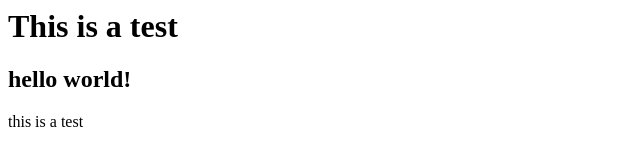
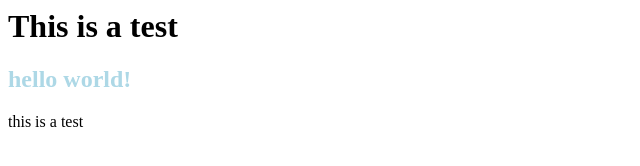
Before and after one commit to DSKFamLit/Project_1, a plain HTML site: page Index.html in a window 1280 px wide. Shown: the whole page, without its empty margins (0-640 px from the left). Drawn offline with Linux system fonts and the light colour scheme.

Commit message:
change color

```diff
--- a/Index.html
+++ b/Index.html
@@ -4,7 +4,7 @@
     </head>
     <body>
         <h1>This is a test</h1>
-        <h2>hello world!</h2>
+        <h2 style="color: lightblue">hello world!</h2>
         <p>this is a test</p>
     </body>
 </html>
```
